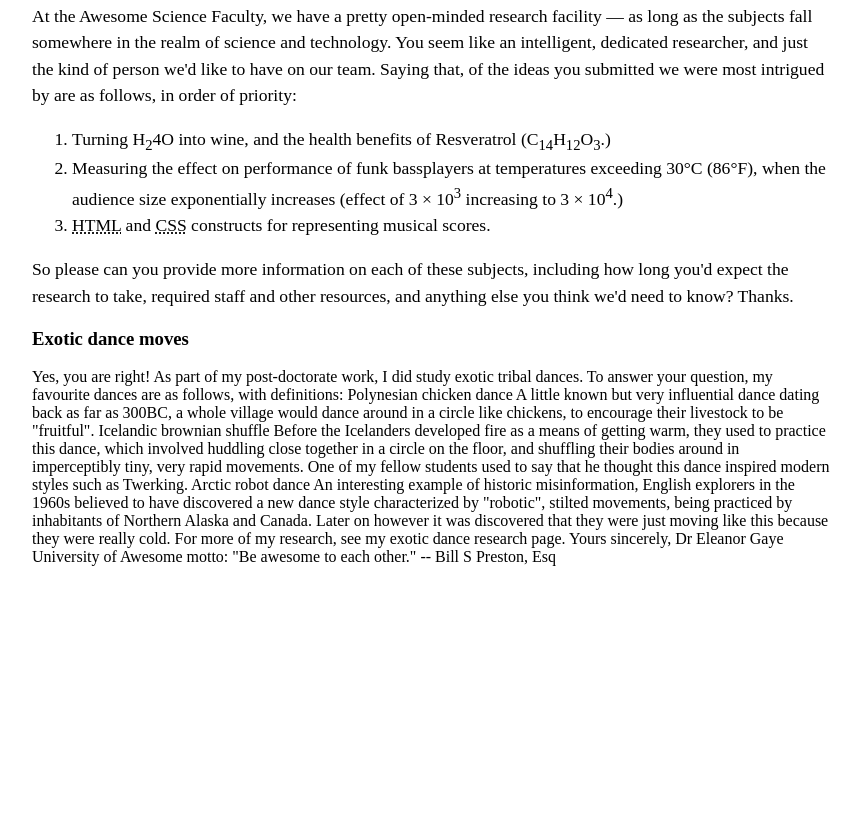
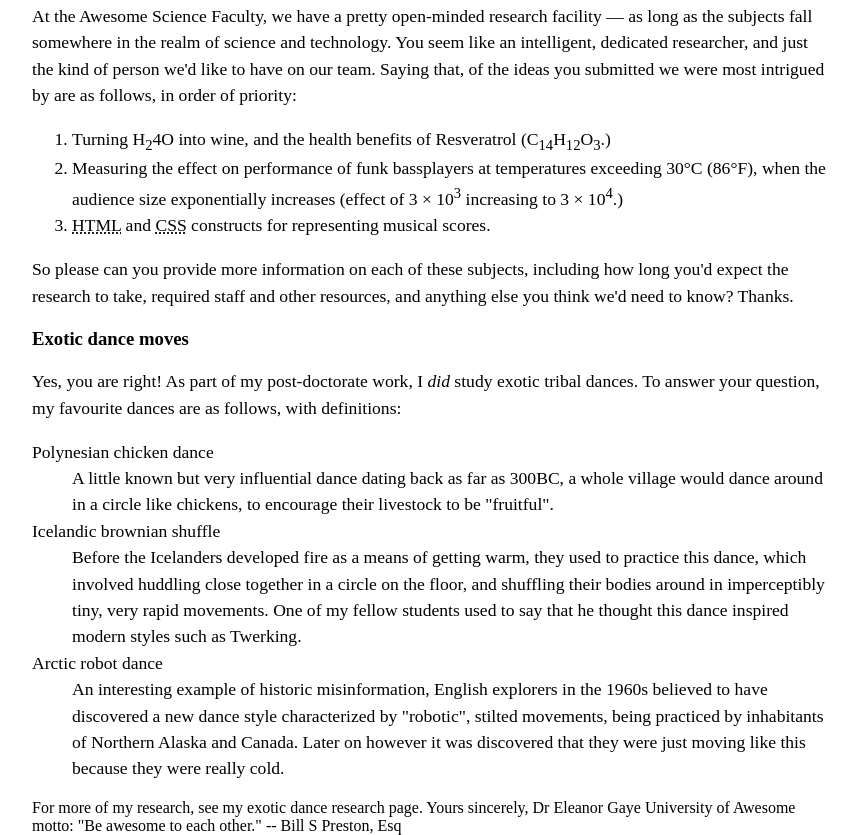
Before and after one commit to Zellitan/Zellitan.github.io, a plain HTML site: page letter-markup/index.html in a window 1280 px wide. Shown: the part 879-1714 px from the top of the page, without its empty margins (208-1068 px from the left). Before the commit the page ends 1445 px from the top, so only its background shows below. Drawn offline with Linux system fonts and the light colour scheme.

Commit message:
Update index.html

```diff
--- a/letter-markup/index.html
+++ b/letter-markup/index.html
@@ -93,14 +93,17 @@ UK
 
 <h3>Exotic dance moves</h3>
 
-Yes, you are right! As part of my post-doctorate work, I did study exotic tribal dances. To answer your question, my favourite dances are as follows, with definitions:
+<p>Yes, you are right! As part of my post-doctorate work, I <em>did</em> study exotic tribal dances. To answer your question, my favourite dances are as follows, with definitions:</p>
 
-Polynesian chicken dance
-A little known but very influential dance dating back as far as 300BC, a whole village would dance around in a circle like chickens, to encourage their livestock to be "fruitful".
-Icelandic brownian shuffle
-Before the Icelanders developed fire as a means of getting warm, they used to practice this dance, which involved huddling close together in a circle on the floor, and shuffling their bodies around in imperceptibly tiny, very rapid movements. One of my fellow students used to say that he thought this dance inspired modern styles such as Twerking.
-Arctic robot dance
-An interesting example of historic misinformation, English explorers in the 1960s believed to have discovered a new dance style characterized by "robotic", stilted movements, being practiced by inhabitants of Northern Alaska and Canada. Later on however it was discovered that they were just moving like this because they were really cold.
+<dl>
+<dt>Polynesian chicken dance</dt>
+<dd>A little known but very influential dance dating back as far as 300BC, a whole village would dance around in a circle like chickens, to encourage their livestock to be "fruitful".</dd>
+<dt>Icelandic brownian shuffle</dt>
+<dd>Before the Icelanders developed fire as a means of getting warm, they used to practice this dance, which involved huddling close together in a circle on the floor, and shuffling their bodies around in imperceptibly tiny, very rapid movements. One of my fellow students used to say that he thought this dance inspired modern styles such as Twerking.</dd>
+<dt>Arctic robot dance</dt>
+<dd>An interesting example of historic misinformation, English explorers in the 1960s believed to have discovered a new dance style characterized by "robotic", stilted movements, being practiced by inhabitants of Northern Alaska and Canada. Later on however it was discovered that they were just moving like this because they were really cold.</dd>
+</dl>
+
 
 For more of my research, see my exotic dance research page.
 
```
